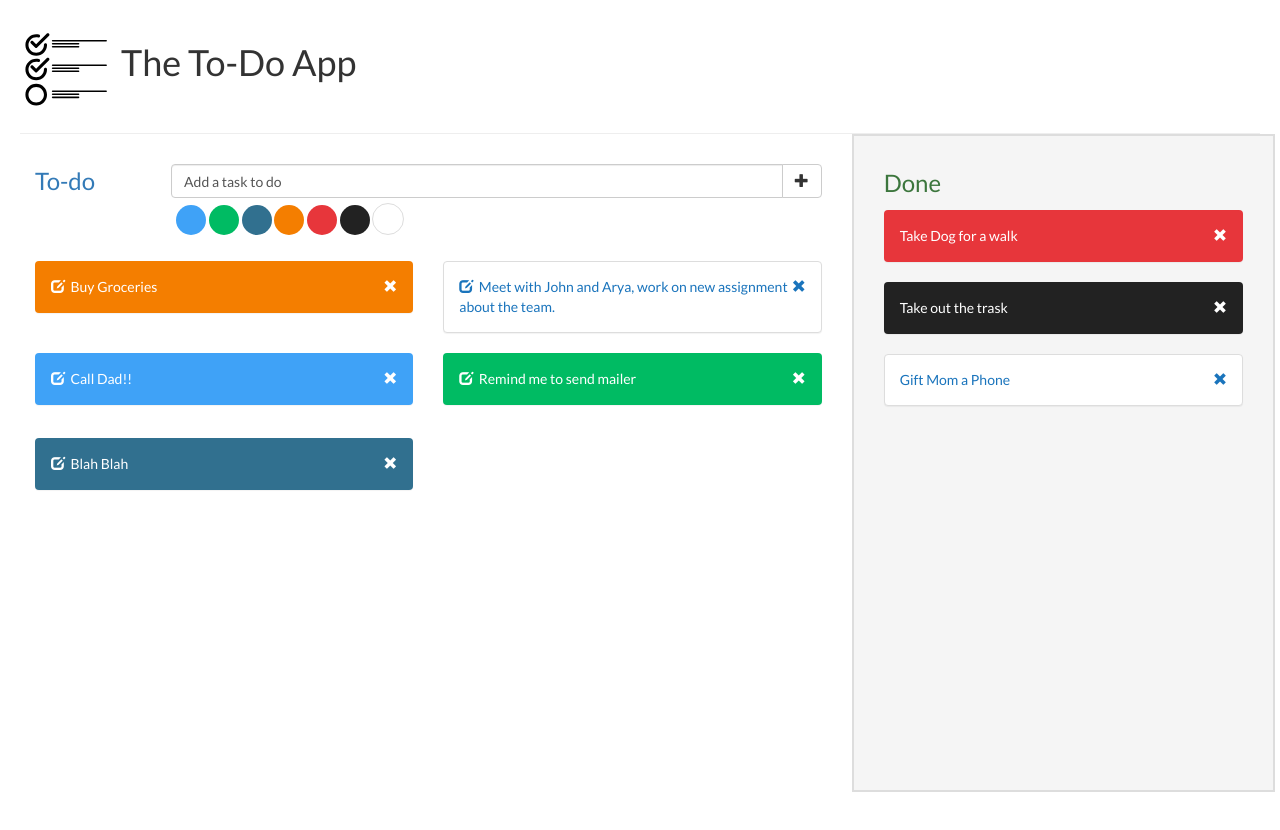
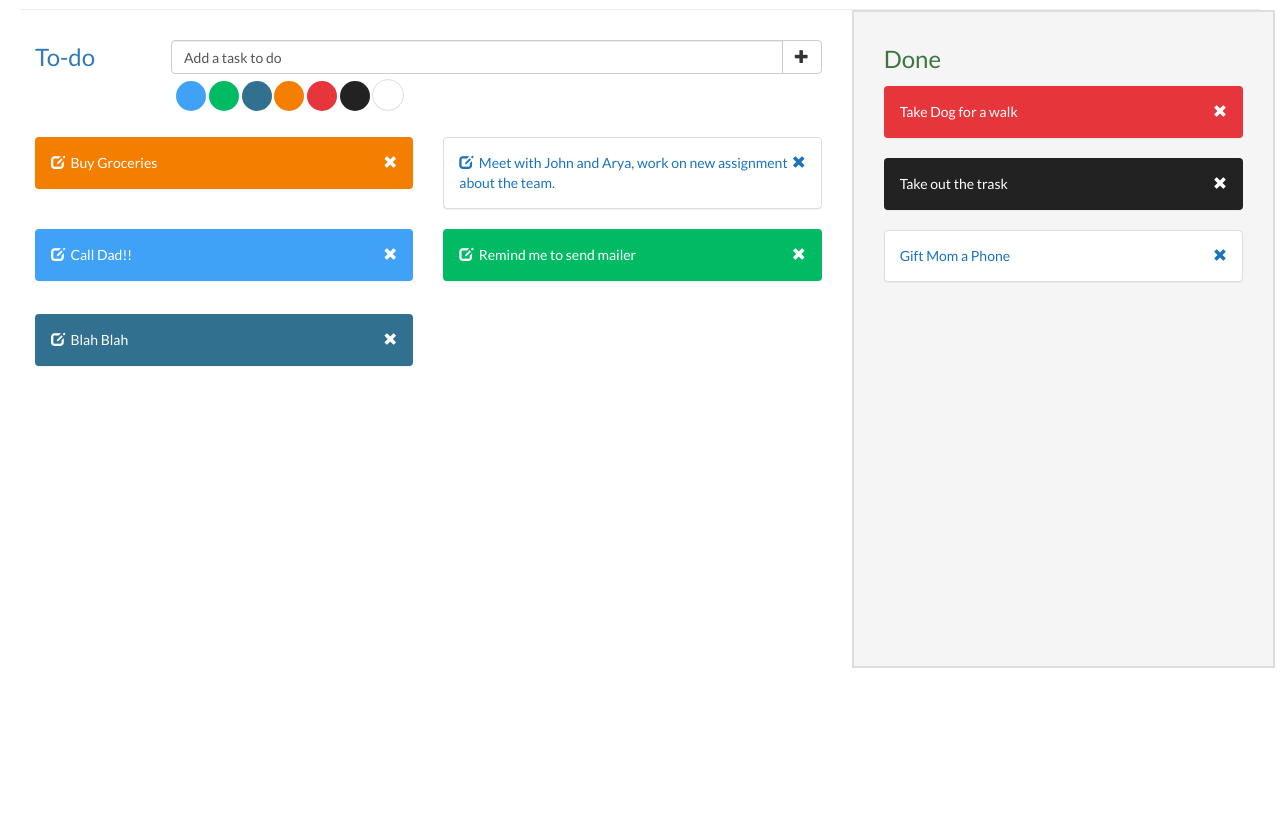
Before and after one commit to akankshavalecha/todo, a plain HTML site: page index.html in a window 1280 px wide. Drawn offline with nearby package versions, Linux system fonts and the light colour scheme.

```diff
--- a/todo.html
+++ b/index.html
@@ -24,7 +24,7 @@
 	</head>
 	<body ng-app="todo">
 		<header class="page-header">
-			<h1><img src="css/logo.svg" alt="Logo"> The To-Do App </h1>
+			<h1 style="display:none"><img src="css/logo.svg" alt="Logo"> The To-Do App </h1>
 		</header>
 		<section class="main-section" ng-controller="todoController">
 			<div class="row">
```
Also changed, not shown: 1 other file.
